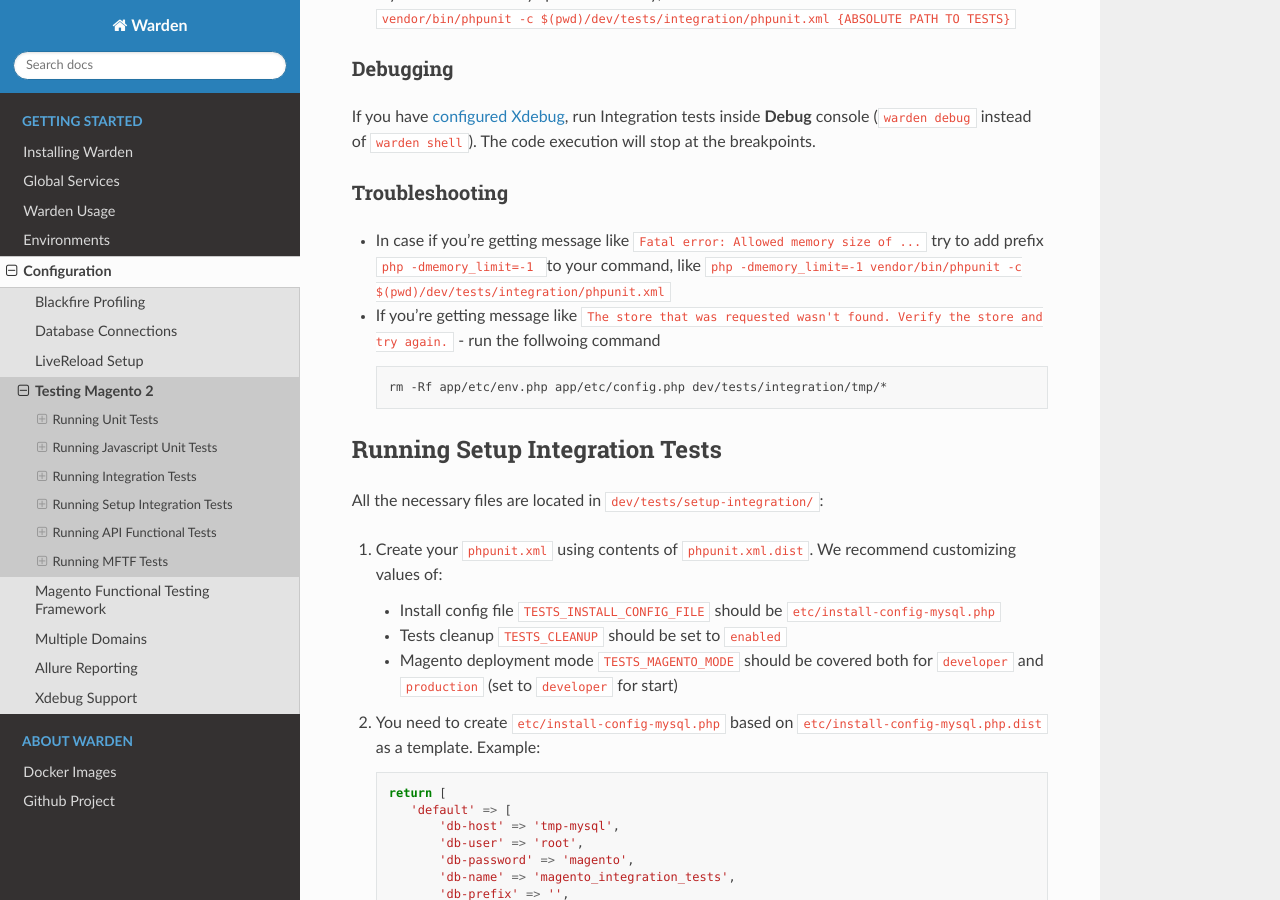
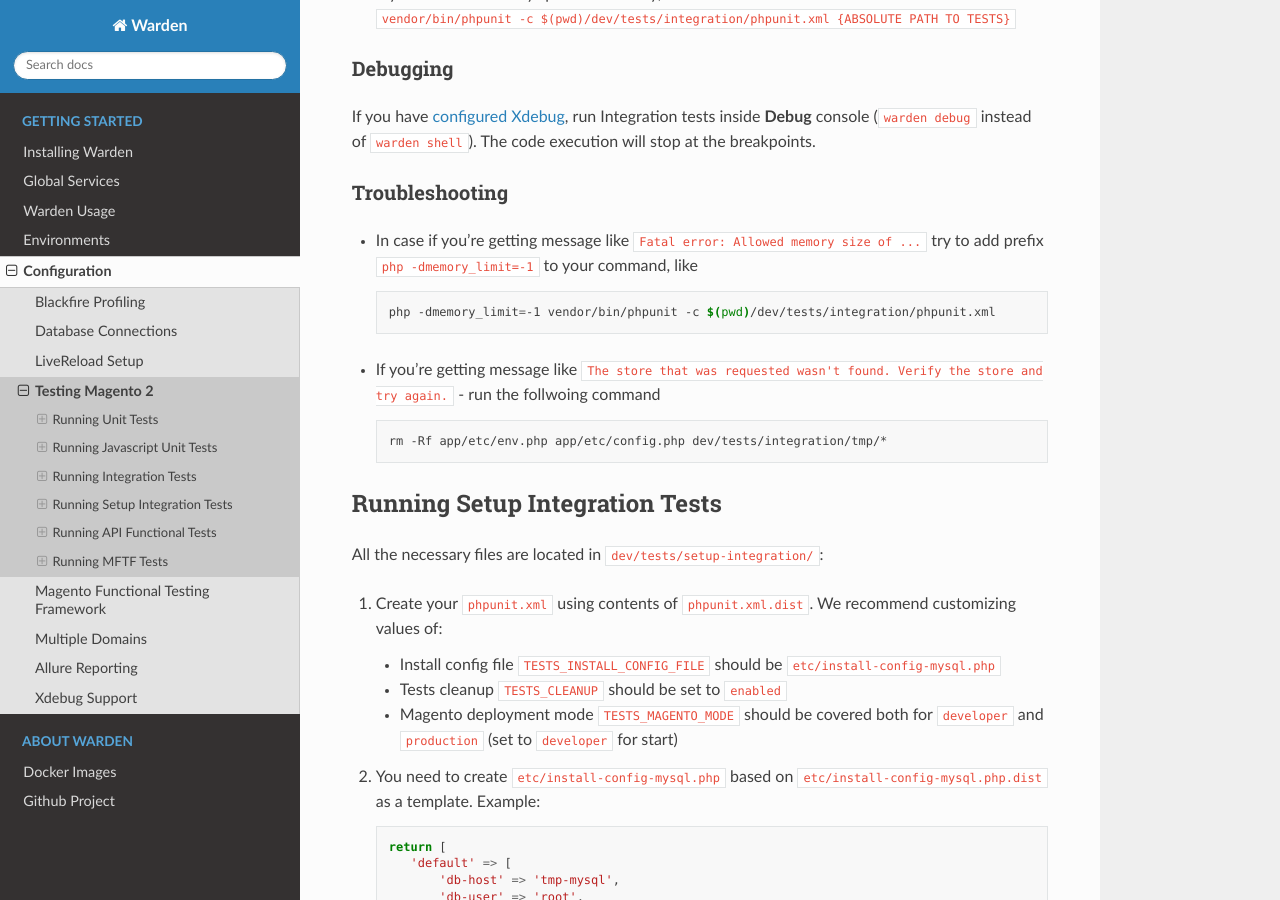
Before and after one commit to wardenenv/warden, a Sphinx documentation site: the page built from docs/configuration/magento2-testing.md, in a window 1280 px wide and 900 px high, scrolled down 3133 px. Built offline with Sphinx 7.4.7 and the Read the Docs theme 2.0.0, drawn with Linux system fonts in a browser that asks for light colours.

````diff
--- a/docs/configuration/magento2-testing.md
+++ b/docs/configuration/magento2-testing.md
@@ -138,7 +138,10 @@ If you have [configured Xdebug](xdebug.md), run Integration tests inside **Debug
 
 ### Troubleshooting
 
-- In case if you're getting message like `Fatal error: Allowed memory size of ...` try to add prefix `php -dmemory_limit=-1 ` to your command, like `php -dmemory_limit=-1 vendor/bin/phpunit -c $(pwd)/dev/tests/integration/phpunit.xml`
+- In case if you're getting message like `Fatal error: Allowed memory size of ...` try to add prefix `php -dmemory_limit=-1` to your command, like
+    ```bash
+    php -dmemory_limit=-1 vendor/bin/phpunit -c $(pwd)/dev/tests/integration/phpunit.xml
+    ```
 
 - If you're getting message like `The store that was requested wasn't found. Verify the store and try again.` - run the follwoing command
     ```bash
````
